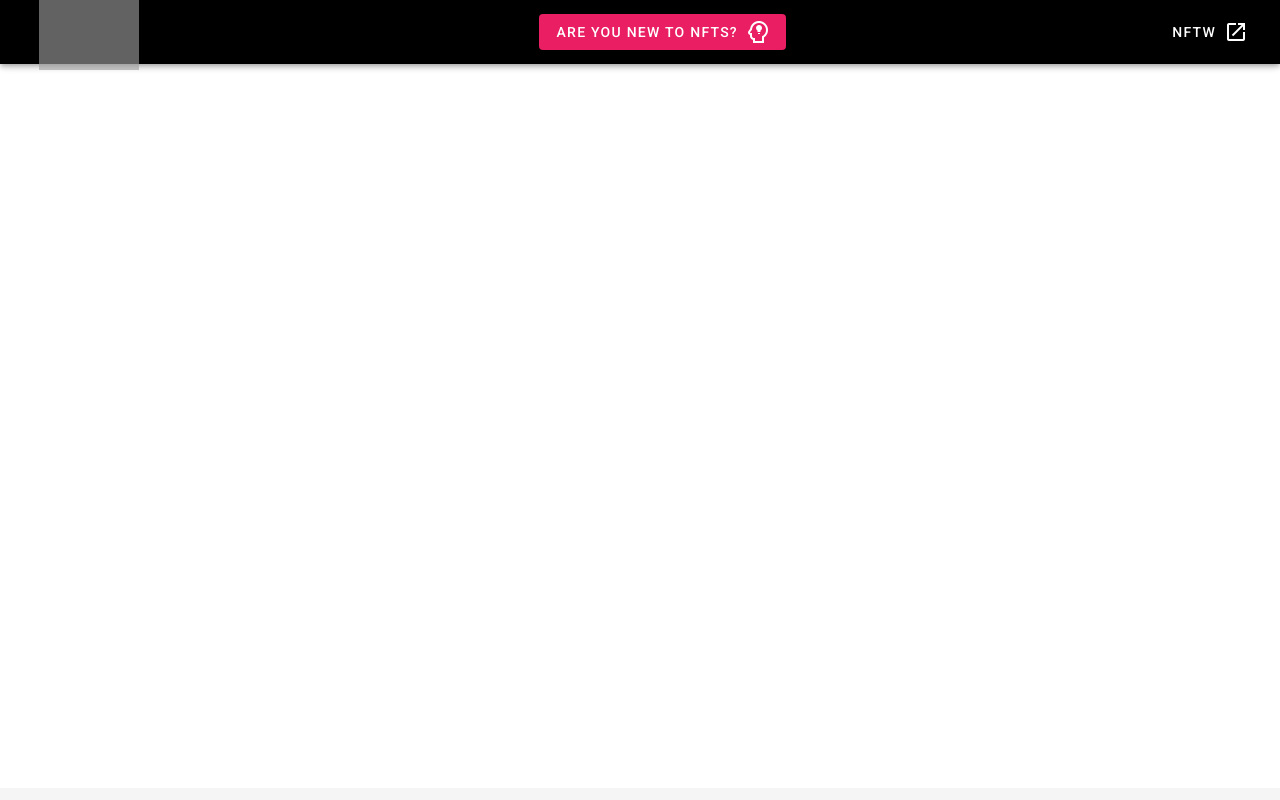
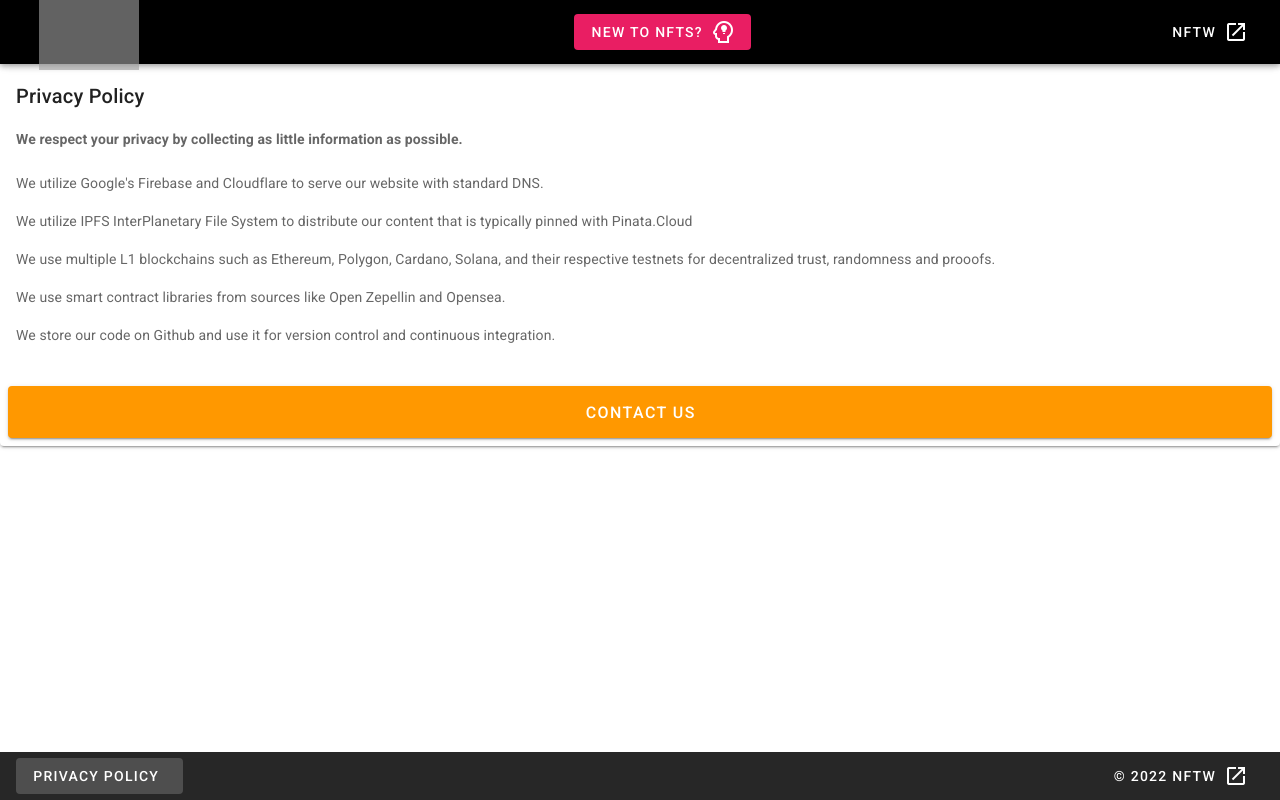
Before and after one commit to NewFronTierWorks/BigBoldImpact, a Vue app: page /#/privacy-policy in a window 1280 px wide. Built offline with nearby package versions, Linux system fonts and the light colour scheme; grey boxes are pictures that could not be loaded.

Commit message:
add privacy policy

```diff
--- a/src/App.vue
+++ b/src/App.vue
@@ -20,7 +20,7 @@
 
       </div>
       <v-spacer></v-spacer>
-      <v-btn color="pink" to="/playroom">Are You New to NFTs?<v-icon class="ml-2">mdi-head-lightbulb-outline</v-icon></v-btn>
+      <v-btn color="pink" to="/playroom">New to NFTs?<v-icon class="ml-2">mdi-head-lightbulb-outline</v-icon></v-btn>
 
       <v-spacer></v-spacer>
 
@@ -28,16 +28,36 @@
         href="https://NewFronTierWorks.com"
         target="_blank"
         text
+        class="d-none d-sm-flex"
       >
         <span class="mr-2">NFTW</span>
-        <v-icon>mdi-open-in-new</v-icon>
+        <v-icon >mdi-open-in-new</v-icon>
       </v-btn>
     </v-app-bar>
 
     <v-main>
       <router-view/>
     </v-main>
-    <v-footer></v-footer>
+    <v-footer dark app>
+      <v-btn
+        to="/privacy-policy"
+        text
+        class=""
+      >
+        <span class="mr-2">Privacy Policy</span>
+      </v-btn>
+      <v-spacer></v-spacer>
+      <v-btn
+        href="https://NewFronTierWorks.com"
+        target="_blank"
+        text
+        class=""
+      >
+        <span class="mr-2">&copy; 2022 NFTW</span>
+        <v-icon >mdi-open-in-new</v-icon>
+      </v-btn>
+
+    </v-footer>
   </v-app>
 </template>
 
--- a/src/components/LandingPage.vue
+++ b/src/components/LandingPage.vue
@@ -1,24 +1,22 @@
 <template>
-  <v-container fluid style="height: 100%;">
-    <v-layout fill-height>
-      <v-row class="text-center" height="100%">
+  <v-container fluid>
+      <v-row class="text-center">
         <v-col cols="12" sm="12">
           <v-img
             src="https://nftw.mypinata.cloud/ipfs/QmNw1Ww7PSSViKBxadXYvF6TNaL7FB4eu41WWJbUpyT62W"
-            class="my-3"
+            class="my-3 mx-auto"
             contain
-            height="61.8%"
+            width="61.8%"
           />
         </v-col>
 
         <v-col class="mb-4" cols="12" sm="12">
-          <h1 class="display-2 font-weight-bold mb-3">
+          <h1 class="mb-3">
             Welcome to <br>BIG BOLD IMPACT!
           </h1>
           <v-btn dark color="blue" to="/classroom">Enter</v-btn>
         </v-col>
       </v-row>
-    </v-layout>
   </v-container>
 </template>
 
--- a/src/router/index.js
+++ b/src/router/index.js
@@ -27,6 +27,14 @@ const routes = [
     component: () => import(/* webpackChunkName: "playroom" */ '../views/PlayroomMain.vue')
   },
   {
+    path: '/privacy-policy',
+    name: 'privacypolicy',
+    // route level code-splitting
+    // this generates a separate chunk (about.[hash].js) for this route
+    // which is lazy-loaded when the route is visited.
+    component: () => import(/* webpackChunkName: "privacy-policy" */ '../views/PrivacyPolicy.vue')
+  },
+  {
     path: '/about',
     name: 'about',
     // route level code-splitting
--- /dev/null
+++ b/src/views/PrivacyPolicy.vue
@@ -0,0 +1,20 @@
+<template>
+    <v-card>
+        <v-card-title>Privacy Policy</v-card-title>
+        <v-card-text>
+            <strong>We respect your privacy by collecting as little information as possible.</strong>
+            <br>
+            <br>
+            <p>We utilize Google's Firebase and Cloudflare to serve our website with standard DNS.</p>
+            <p>We utilize IPFS InterPlanetary File System to distribute our content that is typically pinned with Pinata.Cloud</p>
+            <p>We use multiple L1 blockchains such as Ethereum, Polygon, Cardano, Solana, and their respective testnets for decentralized trust, randomness and prooofs.</p>
+            <p>We use smart contract libraries from sources like Open Zepellin and Opensea.</p>
+            <p>We store our code on Github and use it for version control and continuous integration.</p>
+        </v-card-text>
+        <v-card-actions>
+            <v-spacer></v-spacer>
+            <v-btn href="mailto://nftw@tuta.io" color="orange" dark x-large block>Contact Us</v-btn>
+            <v-spacer></v-spacer>
+        </v-card-actions>
+    </v-card>
+</template>
```
